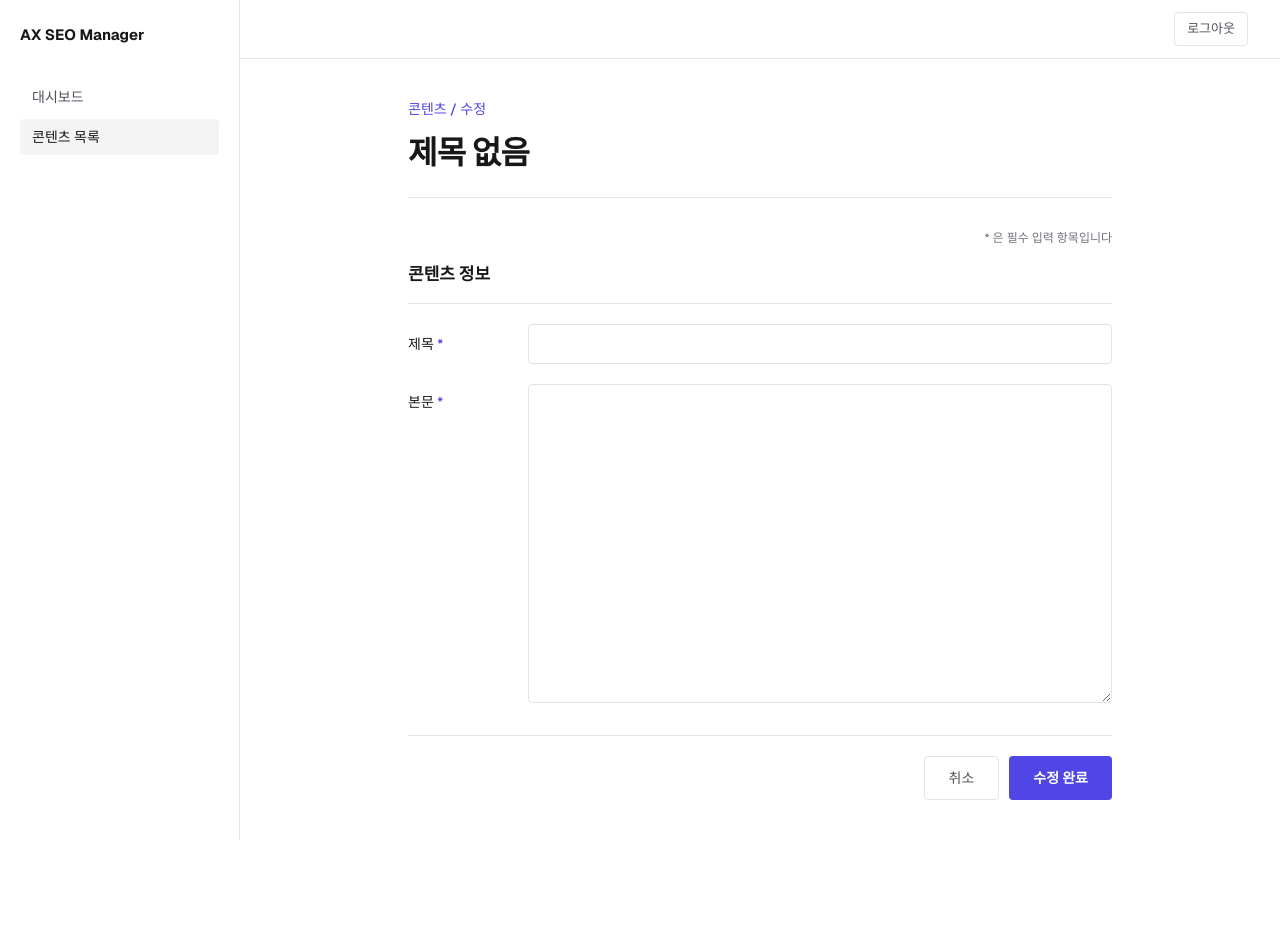
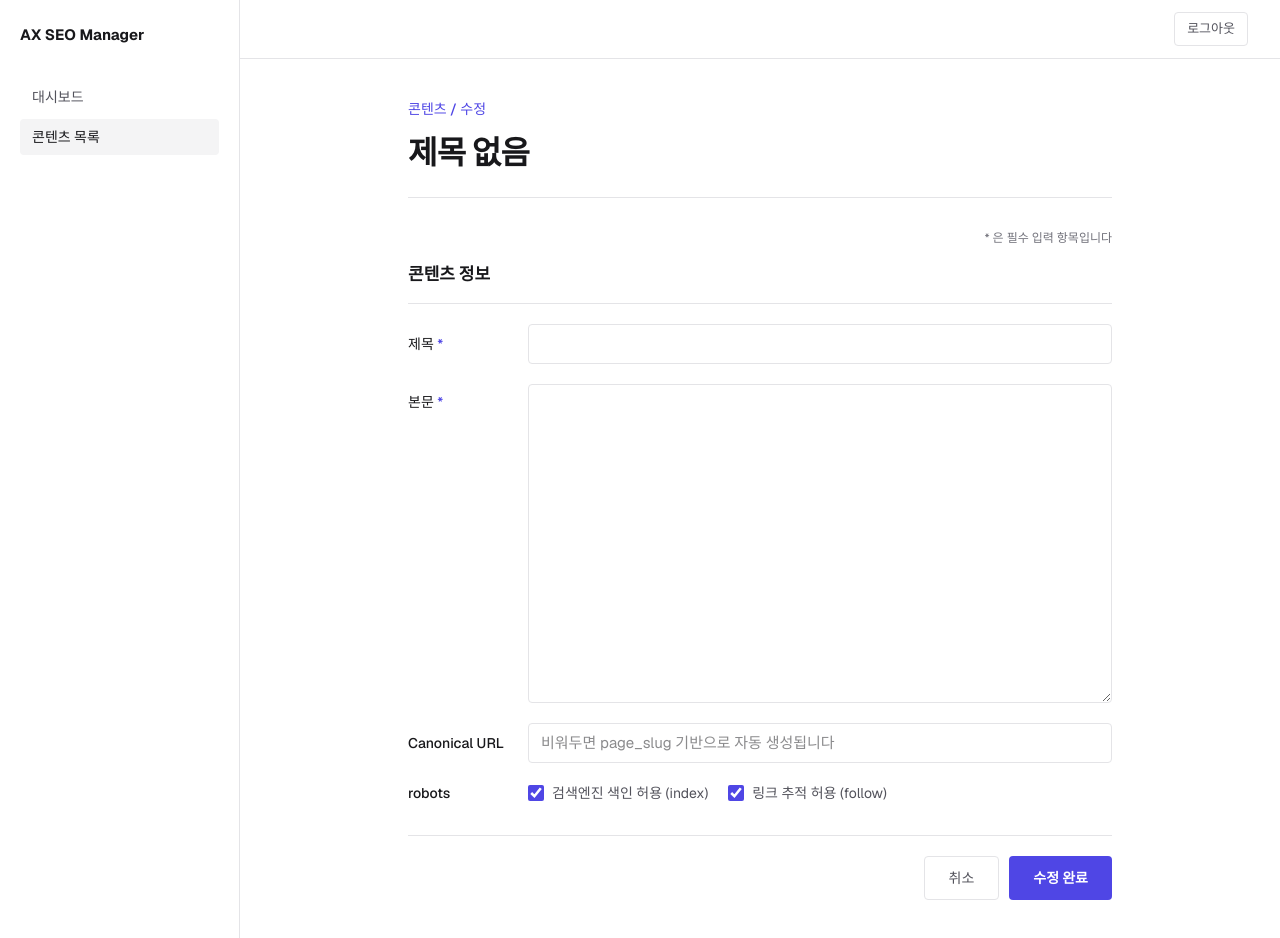
Before and after one commit to redbeeach/ax-seo-manager, a Next.js app: page /contents/1/edit in a window 1280 px wide. Before the commit the page ends 840 px from the top, so only its background shows below. Built offline with nearby package versions, Linux system fonts and the light colour scheme; no server answers; a web font is replaced by a local one.

Commit message:
캐러셀

```diff
--- a/app/(dashboard)/contents/[id]/edit/page.tsx
+++ b/app/(dashboard)/contents/[id]/edit/page.tsx
@@ -10,6 +10,9 @@ export default function EditContentPage() {
 
   const [title, setTitle] = useState('')
   const [body, setBody] = useState('')
+  const [canonicalUrl, setCanonicalUrl] = useState('')
+  const [robotsIndex, setRobotsIndex] = useState(true)
+  const [robotsFollow, setRobotsFollow] = useState(true)
   const [score, setScore] = useState<number | null>(null)
   const [loading, setLoading] = useState(false)
   const [fetching, setFetching] = useState(true)
@@ -22,6 +25,9 @@ export default function EditContentPage() {
         const data = await res.json()
         setTitle(data.title)
         setBody(data.body)
+        setCanonicalUrl(data.canonical_url ?? '')
+        setRobotsIndex(data.robots_index !== false)
+        setRobotsFollow(data.robots_follow !== false)
         // seo_score / aeo_score / geo_score 중 있는 거 평균 (없으면 null)
         const scores = [data.seo_score, data.aeo_score, data.geo_score].filter(
           (s) => typeof s === 'number'
@@ -50,7 +56,13 @@ export default function EditContentPage() {
       const res = await fetch(`/api/contents/${id}`, {
         method: 'PATCH',
         headers: { 'Content-Type': 'application/json' },
-        body: JSON.stringify({ title, body }),
+        body: JSON.stringify({
+          title,
+          body,
+          canonical_url: canonicalUrl.trim() || null,
+          robots_index: robotsIndex,
+          robots_follow: robotsFollow,
+        }),
       })
 
       if (!res.ok) {
@@ -135,6 +147,40 @@ export default function EditContentPage() {
             rows={12}
             className="min-h-[200px] resize-y rounded border border-line p-3 text-[15px] leading-relaxed text-ink outline-none focus:border-accent"
           />
+
+          <label htmlFor="canonicalUrl" className="text-sm font-medium text-ink">
+            Canonical URL
+          </label>
+          <input
+            id="canonicalUrl"
+            type="text"
+            value={canonicalUrl}
+            onChange={(e) => setCanonicalUrl(e.target.value)}
+            placeholder="비워두면 page_slug 기반으로 자동 생성됩니다"
+            className="h-10 rounded border border-line px-3 text-[15px] text-ink outline-none focus:border-accent"
+          />
+
+          <span className="text-sm font-medium text-ink">robots</span>
+          <div className="flex gap-5">
+            <label className="flex items-center gap-2 text-sm text-ink-secondary">
+              <input
+                type="checkbox"
+                checked={robotsIndex}
+                onChange={(e) => setRobotsIndex(e.target.checked)}
+                className="h-4 w-4 accent-accent"
+              />
+              검색엔진 색인 허용 (index)
+            </label>
+            <label className="flex items-center gap-2 text-sm text-ink-secondary">
+              <input
+                type="checkbox"
+                checked={robotsFollow}
+                onChange={(e) => setRobotsFollow(e.target.checked)}
+                className="h-4 w-4 accent-accent"
+              />
+              링크 추적 허용 (follow)
+            </label>
+          </div>
         </div>
 
         {error && (
--- a/app/(dashboard)/contents/[id]/page.tsx
+++ b/app/(dashboard)/contents/[id]/page.tsx
@@ -24,9 +24,20 @@ export async function generateMetadata({
 
   if (!content) return {}
 
+  const canonicalUrl =
+    content.canonical_url ||
+    (content.page_slug
+      ? `https://hby1126hh.mycafe24.com/g5${process.env.NEXT_PUBLIC_GB5_SUBPAGE_PATH ?? '/sub'}/${content.page_slug}.php`
+      : undefined)
+
   return {
     title: content.seo_title || content.title,
     description: content.meta_description || undefined,
+    alternates: canonicalUrl ? { canonical: canonicalUrl } : undefined,
+    robots: {
+      index: content.robots_index !== false,
+      follow: content.robots_follow !== false,
+    },
     openGraph: {
       title: content.og_title || content.title,
       description: content.og_description || undefined,
@@ -57,6 +68,7 @@ export default async function ContentDetailPage({
     notFound()
   }
 
+
   const scores = calculateScores({
     seo_title: content.seo_title,
     meta_description: content.meta_description,
@@ -67,8 +79,11 @@ export default async function ContentDetailPage({
     geo_summary: content.geo_summary,
     json_ld: content.json_ld,
     body: content.body,
+    canonical_url: content.canonical_url,
+    robots_index: content.robots_index,
+    robots_follow: content.robots_follow,
+    page_slug: content.page_slug,
   })
-
   const breakdownColumns = [
     { label: 'SEO', score: scores.seo_score, items: scores.seo_breakdown },
     { label: 'AEO', score: scores.aeo_score, items: scores.aeo_breakdown },
--- a/lib/score/calculate.ts
+++ b/lib/score/calculate.ts
@@ -15,6 +15,10 @@ interface ScoreInput {
   geo_summary: string | null
   json_ld: Record<string, unknown> | null
   body?: string | null
+  canonical_url?: string | null
+  robots_index?: boolean | null
+  robots_follow?: boolean | null
+  page_slug?: string | null
 }
 
 interface ScoreBreakdownItem {
@@ -40,19 +44,31 @@ export function calculateScores(content: ScoreInput): ScoreResult {
   const seoBreakdown: ScoreBreakdownItem[] = []
 
   const hasSeoTitle = !!content.seo_title
-  seoBreakdown.push({ label: 'SEO Title 존재', points: hasSeoTitle ? 20 : 0, passed: hasSeoTitle })
+  seoBreakdown.push({ label: 'SEO Title 존재', points: hasSeoTitle ? 15 : 0, passed: hasSeoTitle })
 
   const seoTitleLenOk = !!content.seo_title && content.seo_title.length <= 60
-  seoBreakdown.push({ label: 'SEO Title 60자 이하', points: seoTitleLenOk ? 20 : 0, passed: seoTitleLenOk })
+  seoBreakdown.push({ label: 'SEO Title 60자 이하', points: seoTitleLenOk ? 15 : 0, passed: seoTitleLenOk })
 
   const hasMeta = !!content.meta_description
-  seoBreakdown.push({ label: 'Meta Description 존재', points: hasMeta ? 20 : 0, passed: hasMeta })
+  seoBreakdown.push({ label: 'Meta Description 존재', points: hasMeta ? 15 : 0, passed: hasMeta })
 
   const metaLenOk = !!content.meta_description && content.meta_description.length <= 155
-  seoBreakdown.push({ label: 'Meta Description 155자 이하', points: metaLenOk ? 20 : 0, passed: metaLenOk })
+  seoBreakdown.push({ label: 'Meta Description 155자 이하', points: metaLenOk ? 15 : 0, passed: metaLenOk })
 
   const hasOg = !!content.og_title && !!content.og_description
-  seoBreakdown.push({ label: 'OG 태그 존재', points: hasOg ? 20 : 0, passed: hasOg })
+  seoBreakdown.push({ label: 'OG 태그 존재', points: hasOg ? 15 : 0, passed: hasOg })
+
+  // Canonical: canonical_url을 직접 지정했거나, page_slug가 있어서 자동 생성 가능하면 통과
+  const hasCanonical = !!content.canonical_url || !!content.page_slug
+  seoBreakdown.push({ label: 'Canonical URL 설정', points: hasCanonical ? 15 : 0, passed: hasCanonical })
+
+  // robots: 명시적으로 false가 아니면(미설정 포함) 통과 — 기본값은 색인 허용
+  const robotsOk = content.robots_index !== false && content.robots_follow !== false
+  seoBreakdown.push({
+    label: robotsOk ? 'robots index/follow 허용' : 'robots noindex 또는 nofollow 설정됨',
+    points: robotsOk ? 10 : 0,
+    passed: robotsOk,
+  })
 
   const seoScore = seoBreakdown.reduce((sum, item) => sum + item.points, 0)
 
--- a/types/content.ts
+++ b/types/content.ts
@@ -15,6 +15,10 @@ export interface Content {
   ae_answer: string | null
   geo_summary: string | null
   json_ld: Record<string, unknown> | null
+  canonical_url: string | null
+  robots_index: boolean
+  robots_follow: boolean
+  page_slug: string | null
   seo_score: number
   aeo_score: number
   geo_score: number
```
